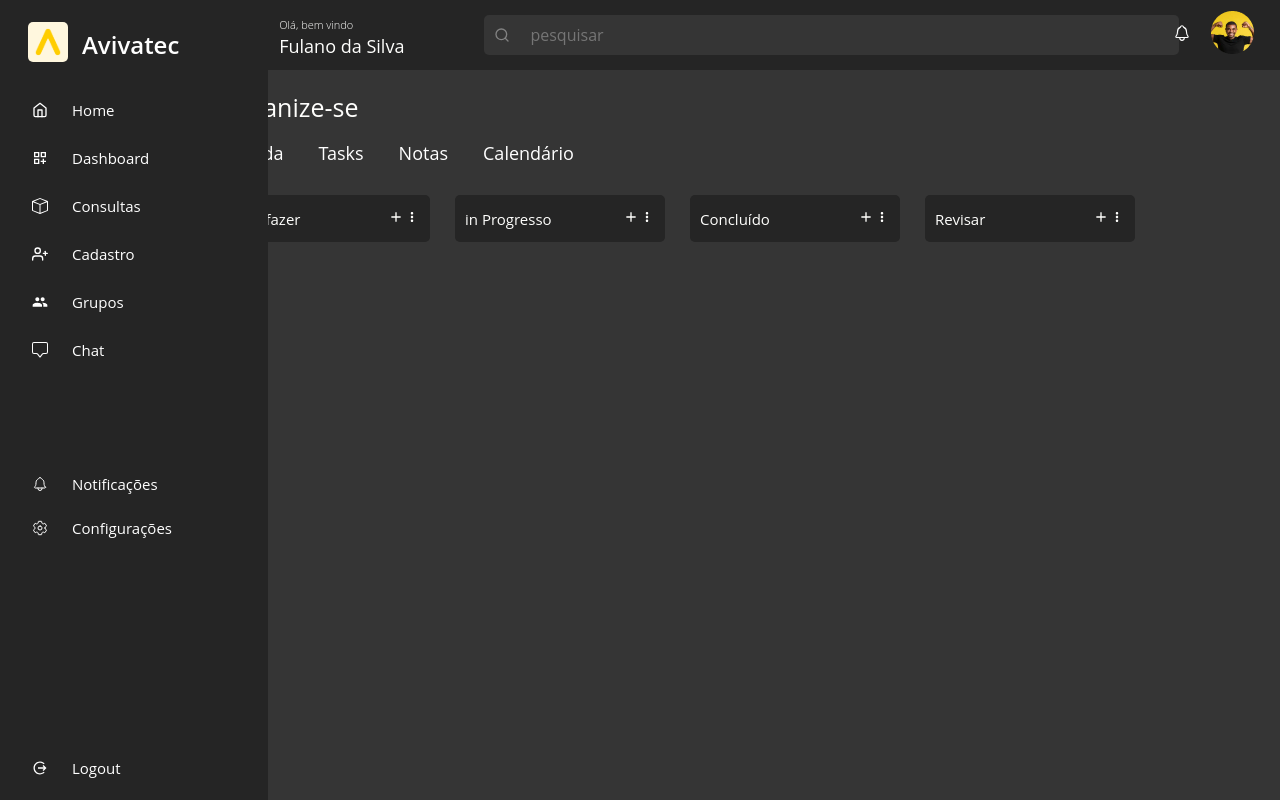
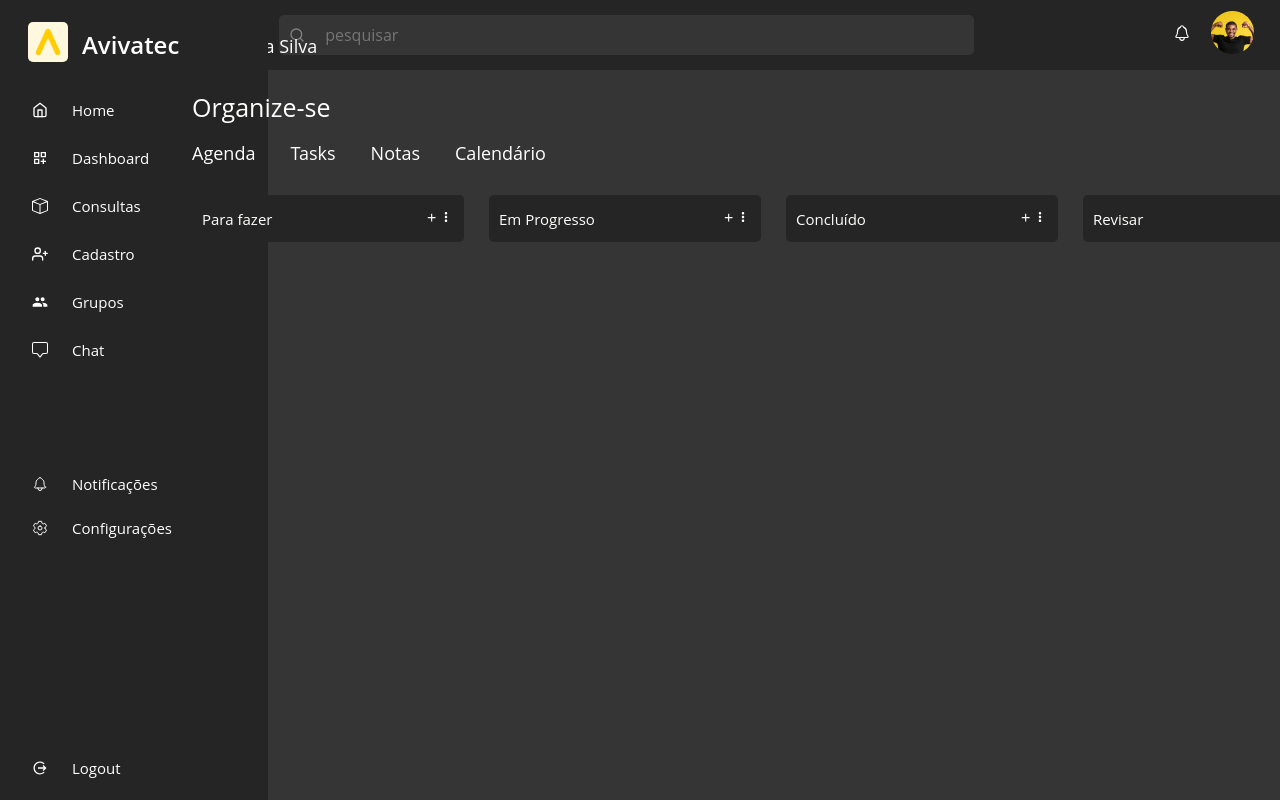
Before and after one commit to 1thiagoCRUZ/fabrica_de_projetos, a React (Create React App) app: page / in a window 1280 px wide. Built offline with nearby package versions, Linux system fonts and the light colour scheme.

Commit message:
Modal adicionada

```diff
--- a/package.json
+++ b/package.json
@@ -6,6 +6,7 @@
     "@testing-library/jest-dom": "^5.17.0",
     "@testing-library/react": "^13.4.0",
     "@testing-library/user-event": "^13.5.0",
+    "bootstrap": "^5.3.3",
     "react": "^18.3.1",
     "react-dom": "^18.3.1",
     "react-icons": "^5.3.0",
--- a/src/components/layout/Home.js
+++ b/src/components/layout/Home.js
@@ -1,23 +1,34 @@
-import styles from '../layout/Home.module.css'
-import AddTask from '../tasks/AddTask'
-import Filter from './filter/Filter'
+import styles from '../layout/Home.module.css';
+import AddTask from '../tasks/AddTask';
+import ModalTask from '../tasks/ModalTask';
+import Filter from './filter/Filter';
+import { useState } from 'react';
 
 function Home() {
+    // Estado para controlar a visibilidade do modal
+    const [showModal, setShowModal] = useState(false);
+
+    // Função para fechar o modal
+    const handleClose = () => setShowModal(false);
+
+    // Função para abrir o modal
+    const handleShow = () => setShowModal(true);
+
     return (
         <main className={styles.main}>
-            {/* O nome será passado como propriedade e pode ser um componente também, talvez um StartMessage */}
             <h2>Organize-se</h2>
             <Filter />
 
             <div className={styles.filter_container}>
-                <AddTask status="Para fazer" />
-                <AddTask status="in Progresso" />
-                <AddTask status="Concluído" />
-                <AddTask status="Revisar" />
+                <AddTask status="Para fazer" handleShow={handleShow} />
+                <AddTask status="Em Progresso" handleShow={handleShow} />
+                <AddTask status="Concluído" handleShow={handleShow} />
+                <AddTask status="Revisar" handleShow={handleShow} />
             </div>
 
+            <ModalTask show={showModal} handleClose={handleClose} />
         </main>
-    )
+    );
 }
 
-export default Home
+export default Home;
--- a/src/components/layout/Home.module.css
+++ b/src/components/layout/Home.module.css
@@ -1,8 +1,9 @@
 .main {
-    margin-left: 180px;
     margin-top: 20px;
     margin-right: 6px;
     overflow: hidden;
+    position: fixed;
+    left:  15%;
 }
 
 h2 {
--- a/src/components/layout/nav/Navbar.module.css
+++ b/src/components/layout/nav/Navbar.module.css
@@ -16,6 +16,11 @@
 
 .item {
     margin-right: 5em;
+}
+
+.item:first-child {
+    position: fixed;
+    left:  15%;
 }
 
 .text_welcome a {
--- a/src/components/layout/nav/Sidebar.module.css
+++ b/src/components/layout/nav/Sidebar.module.css
@@ -1,12 +1,12 @@
 .sidebar {
-    position: fixed; /* Mantém a sidebar fixa na tela */
-    top: 0; /* Alinha ao topo */
-    left: 0; /* Alinha à esquerda */
+    position: fixed;
+    top: 0;
+    left: 0;
     display: flex;
     flex-direction: column;
     align-items: flex-start;
-    width: 268px; /* Largura fixa da sidebar */
-    height: 100vh; /* Ocupa toda a altura da tela */
+    width: 268px;
+    height: 100vh;
     padding: 20px;
     background-color: #252525;
     transition: all 0.35s;
--- a/src/components/tasks/AddTask.js
+++ b/src/components/tasks/AddTask.js
@@ -1,8 +1,8 @@
-import styles from './AddTask.module.css'
+import styles from './AddTask.module.css';
 import { MdOutlineAdd } from "react-icons/md";
 import { IoMdMore } from "react-icons/io";
 
-function AddTask({status}) {
+function AddTask({ status, handleShow }) {
     return (
         <div className={styles.card_add_task}>
             <span>
@@ -10,11 +10,13 @@ function AddTask({status}) {
             </span>
 
             <span>
-                <MdOutlineAdd />
+                <button onClick={handleShow}>
+                    <MdOutlineAdd />
+                </button>
                 <IoMdMore />
             </span>
         </div>
-    )
+    );
 }
 
-export default AddTask
+export default AddTask;
--- a/src/components/tasks/AddTask.module.css
+++ b/src/components/tasks/AddTask.module.css
@@ -1,5 +1,5 @@
 .card_add_task {
-    width: 210px;
+    width: 272px;
     background-color: #252525;
     height: 47px;
     border-radius: 5px;
@@ -15,3 +15,10 @@
     font-size: 15px;
     font-weight: 500;
 }
+
+button {
+    border: none;
+    background-color: transparent;
+    color: #fffffd;
+    cursor: pointer;
+}
--- /dev/null
+++ b/src/components/tasks/ModalTask.js
@@ -0,0 +1,20 @@
+import styles from './ModalTask.module.css';
+
+function ModalTask({ show, handleClose }) {
+    if (!show) return null;
+
+    return (
+        <div className={styles.modal}>
+            <div className={styles.modal_content}>
+                <span className={styles.close} onClick={handleClose}>&times;</span>
+                <p className={styles.color_p_modal}>Projetos / Novas task</p>
+
+                <h2>Nome do projeto</h2>
+                <input className={styles.input_task} placeholder='Digite o nome do projeto'/>
+                <button onClick={handleClose}>Salvar</button>
+            </div>
+        </div>
+    );
+}
+
+export default ModalTask;
--- /dev/null
+++ b/src/components/tasks/ModalTask.module.css
@@ -0,0 +1,58 @@
+.modal {
+    display: flex;
+    justify-content: center;
+    align-items: center;
+    position: fixed;
+    z-index: 1000;
+    left: 0;
+    top: 0;
+    width: 100%;
+    height: 100%;
+    background-color: rgba(0, 0, 0, 0.5);
+}
+
+.color_p_modal {
+    color: #828282;
+    font-size: 15px;
+    font-weight: 500;
+}
+
+.modal_content {
+    background-color: #353535;
+    padding: 30px;
+    border-radius: 5px;
+    width: 55%;
+    height: 675px;
+    position: relative;
+    color: #fffffd;
+}
+
+.modal_content h2 {
+    font-size: 20px;
+    text-spacing-trim: normal;
+    font-weight: 400;
+    margin-top: 30px;
+}
+
+.input_task {
+    background-color: #252525;
+    border: none;
+    border-radius: 3px;
+    padding: 10px;
+    font-size: 16px;
+    outline: none;
+    flex: 1;
+    width: 400px;
+    color: #fff;
+    margin-top: 15px;
+}
+
+.close {
+    position: absolute;
+    color: #fffffd;
+    right: 10px;
+    top: 10px;
+    cursor: pointer;
+    margin-top: 15px;
+    margin-right: 20px;
+}
```
Also changed, not shown: 1 other file (tests, documents, lock files or other folders).
